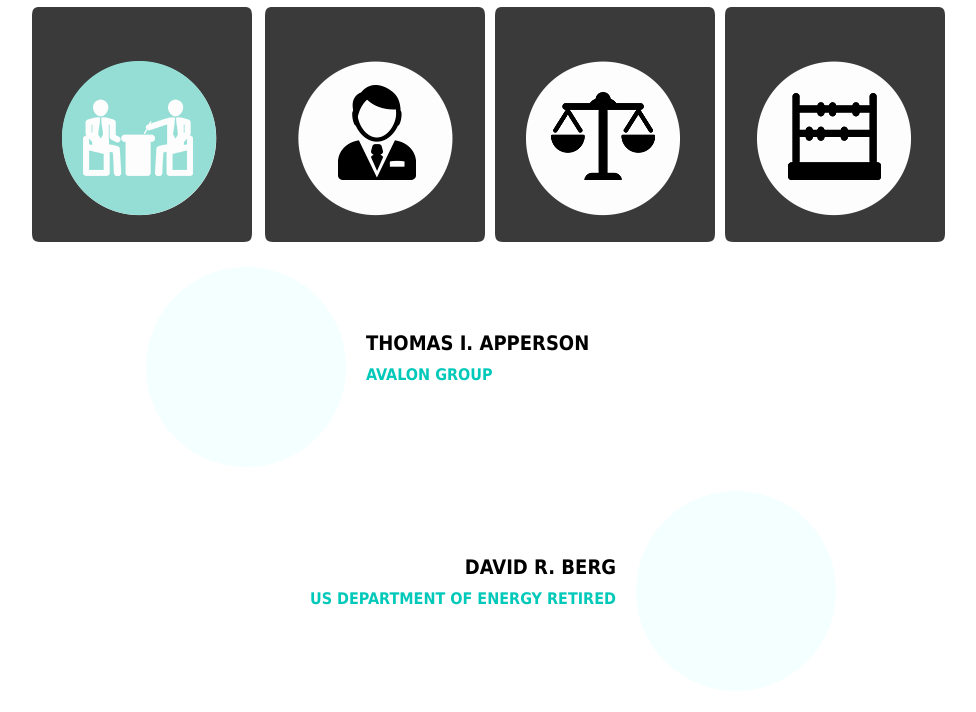
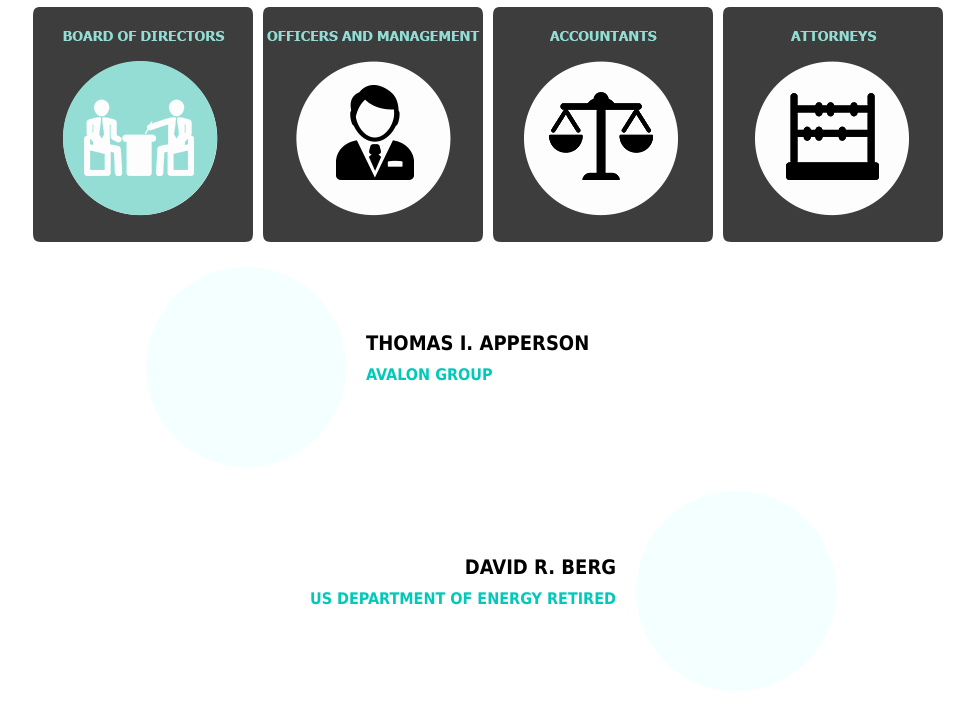
Before and after one commit to dgrishajev/CEEP_sliders, a plain HTML site: page Slider-people/index.html in a window 1280 px wide. Shown: the part 49-761 px from the top of the page, without its empty margins (149-1125 px from the left). Drawn offline with Linux system fonts and the light colour scheme.

Commit message:
made sprite

```diff
--- a/Slider-people/css/slider-people.css
+++ b/Slider-people/css/slider-people.css
@@ -13,60 +13,49 @@
 	visibility: hidden;
 }
 
+.slick-dots li:first-child,
+.slick-dots li:nth-child(2),
+.slick-dots li:nth-child(3),
+.slick-dots li:last-child {
+	height: 236px;
+	width: 220px;
+	background: url(../img/sprite.png) no-repeat;
+}
+
 .slick-dots li:first-child {
-	height: 236px;
-	width: 223px;
-	background: url(../img/btn1.png) no-repeat;
+	background-position: 0 0;
 }
 
 .slick-dots li:nth-child(2) {
-	height: 236px;
-	width: 220px;
-	background: url(../img/btn2.png) no-repeat;
+	background-position: -440px 0;
 }
 
 .slick-dots li:nth-child(3) {
-	height: 236px;
-	width: 220px;
-	background: url(../img/btn3.png) no-repeat;
+	background-position: -880px 0;
 }
 
 .slick-dots li:last-child {
-	height: 236px;
-	width: 220px;
-	background: url(../img/btn4.png) no-repeat;
+	background-position: -1320px 0;
 }
 
-.slick-dots li:first-child:hover {
-	background: url(../img/btn1-hover.png) no-repeat;
+.slick-dots li:first-child:hover,
+.slick-dots li.slick-active:first-child {
+	background-position: -220px 0;
 }
 
-.slick-dots li:nth-child(2):hover {
-	background: url(../img/btn2-hover.png) no-repeat;
+.slick-dots li:nth-child(2):hover,
+.slick-dots li.slick-active:nth-child(2) {
+	background-position: -660px 0;
 }
 
-.slick-dots li:nth-child(3):hover {
-	background: url(../img/btn3-hover.png) no-repeat;
+.slick-dots li:nth-child(3):hover,
+.slick-dots li.slick-active:nth-child(3) {
+	background-position: -1100px 0;
 }
 
-.slick-dots li:last-child:hover {
-	background: url(../img/btn4-hover.png) no-repeat;
-}
-
-.slick-dots li:nth-child(1).slick-active {
-	background: url(../img/btn1-hover.png) no-repeat;
-}
-
-.slick-dots li.slick-active:nth-child(2) {
-	background: url(../img/btn2-hover.png) no-repeat;
-}
-
-.slick-dots li:nth-child(3).slick-active {
-	background: url(../img/btn3-hover.png) no-repeat;
-}
-
-.slick-dots li:nth-child(4).slick-active {
-	background: url(../img/btn4-hover.png) no-repeat;
+.slick-dots li:last-child:hover,
+.slick-dots li.slick-active:nth-child(4) {
+	background-position: -1540px 0;
 }
 
 h1 {
--- a/Slider-people/index.html
+++ b/Slider-people/index.html
@@ -110,7 +110,7 @@
             <div class="bios-text-div">
                   <span>
                         <b>IVAN GRYGORUK</b>
-                        <span class="job">PLENIPOTENTIALY REPRESENTATIVE IN UKARAINE</span>
+                        <span class="job">PLENIPOTENTIARY REPRESENTATIVE <br>EASTERN EUROPE AND CENTRAL ASIA</span>
                   </span>
             </div>
             </div>
```
Also changed, not shown: Slider-people/img/sprite.png (added).
